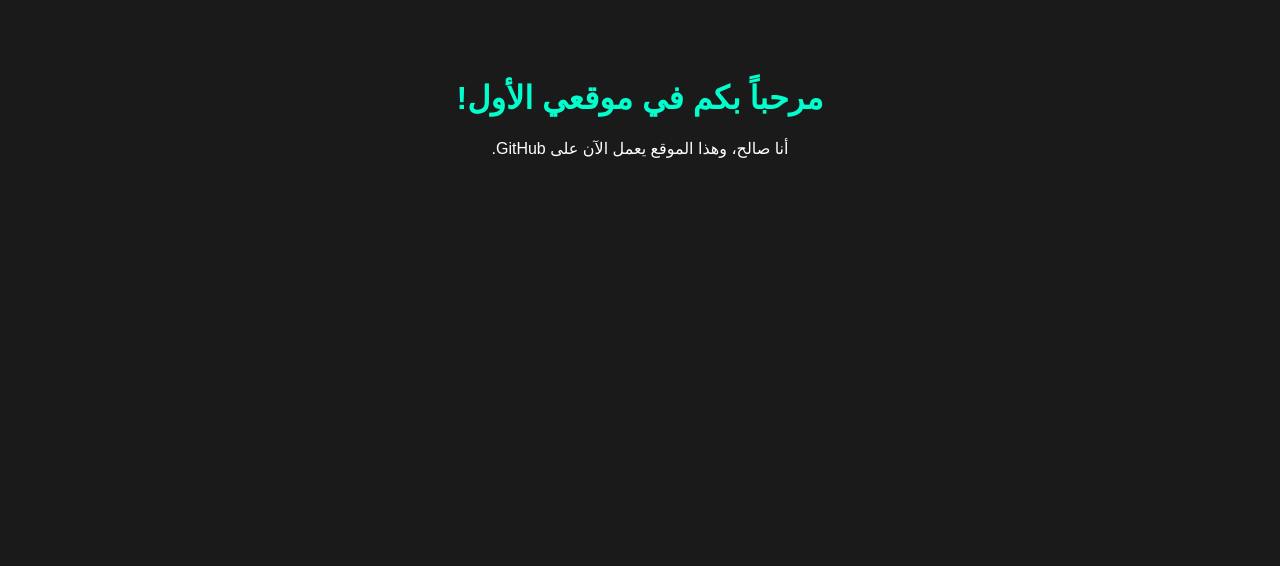
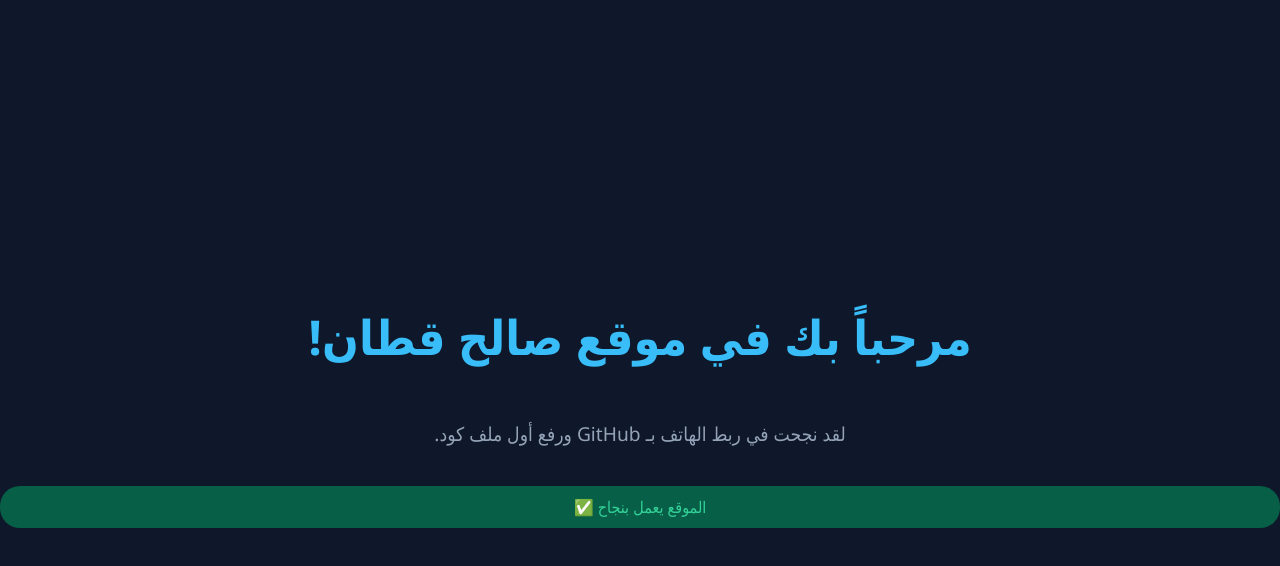
Before and after one commit to salhqtan/my-first-app, a plain HTML site: page index.html in a window 1280 px wide. Drawn offline with Linux system fonts and the light colour scheme.

Commit message:
تعديل

```diff
--- a/index.html
+++ b/index.html
@@ -2,10 +2,35 @@
 <html lang="ar" dir="rtl">
 <head>
     <meta charset="UTF-8">
+    <meta name="viewport" content="width=device-width, initial-scale=1.0">
     <title>موقع صالح القطان</title>
+    <style>
+        body {
+            background-color: #0f172a;
+            color: white;
+            font-family: 'Segoe UI', Tahoma, Geneva, Verdana, sans-serif;
+            text-align: center;
+            display: flex;
+            flex-direction: column;
+            justify-content: center;
+            height: 100vh;
+            margin: 0;
+        }
+        h1 { color: #38bdf8; font-size: 3rem; }
+        p { color: #94a3b8; font-size: 1.2rem; }
+        .success-badge {
+            background-color: #065f46;
+            color: #34d399;
+            padding: 10px 20px;
+            border-radius: 20px;
+            display: inline-block;
+            margin-top: 20px;
+        }
+    </style>
 </head>
-<body style="background-color: #1a1a1a; color: #00ffcc; text-align: center; padding-top: 50px; font-family: sans-serif;">
-    <h1>مرحباً بكم في موقعي الأول!</h1>
-    <p style="color: white;">أنا صالح، وهذا الموقع يعمل الآن على GitHub.</p>
+<body>
+    <h1>مرحباً بك في موقع صالح قطان!</h1>
+    <p>لقد نجحت في ربط الهاتف بـ GitHub ورفع أول ملف كود.</p>
+    <div class="success-badge">الموقع يعمل بنجاح ✅</div>
 </body>
 </html>
```
